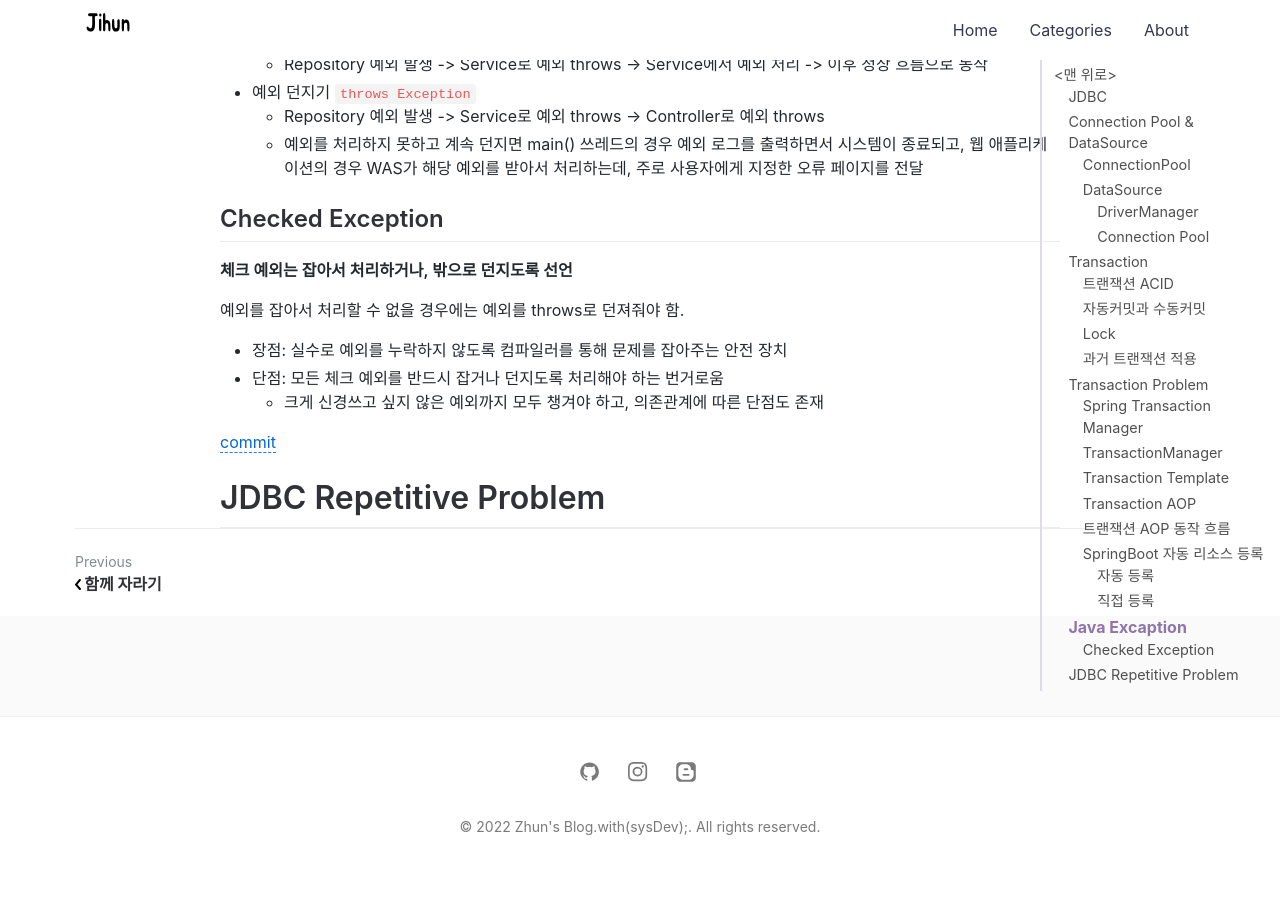
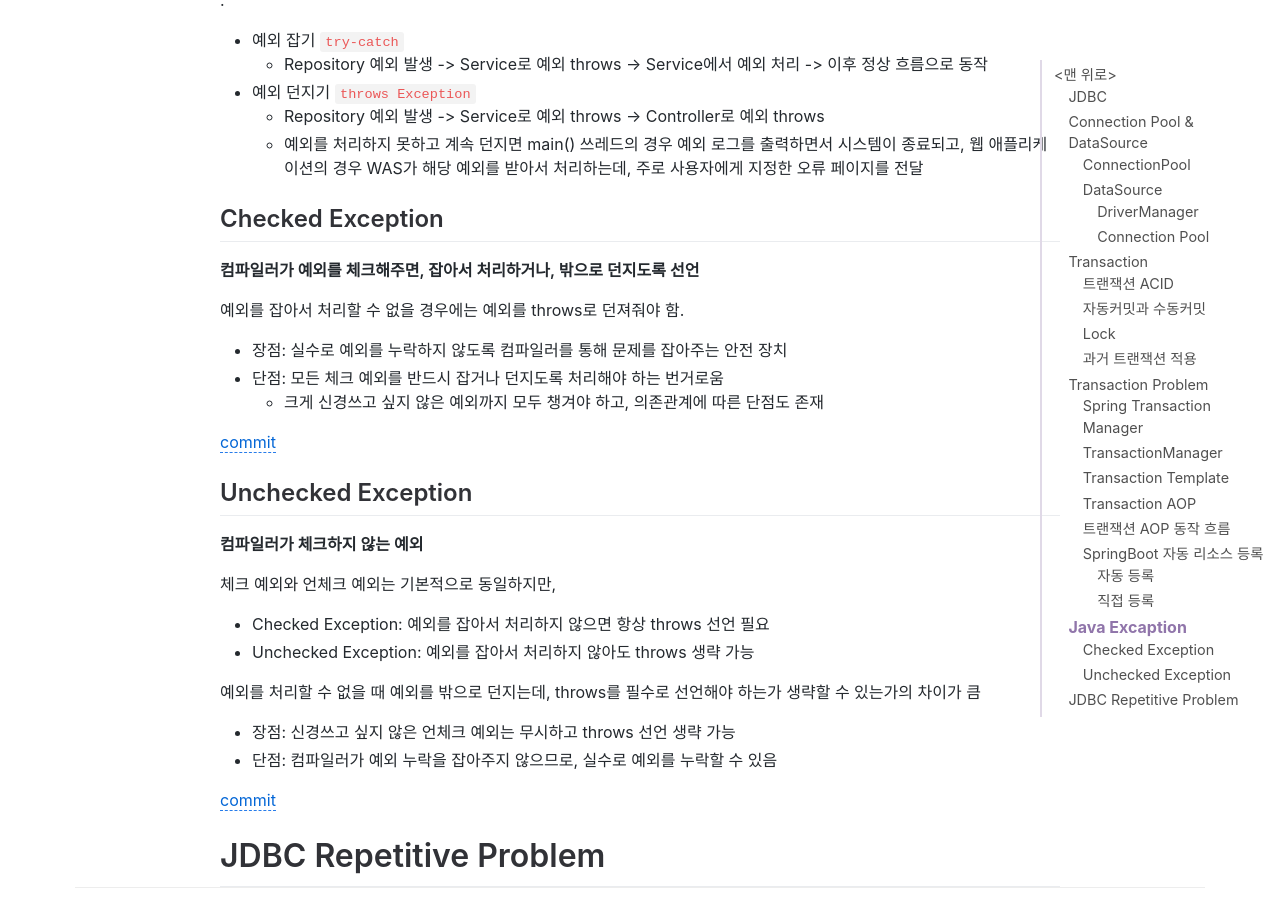
Before and after one commit to jihunparkme/jihunparkme.github.io, a Jekyll site: the page built from _posts/2022-08-08-Spring-DB-Part1.md, in a window 1280 px wide and 900 px high, scrolled down 16819 px. Built offline with Jekyll 4.4.1, drawn with Linux system fonts in a browser that asks for light colours; nearby versions of some CDN libraries; comment, search, counter and statistics services are not loaded.

Commit message:
[Java Excaption] 언체크 예외 기본 이해

```diff
--- a/_posts/2022-08-08-Spring-DB-Part1.md
+++ b/_posts/2022-08-08-Spring-DB-Part1.md
@@ -704,7 +704,7 @@
 
 ## Checked Exception
 
-**체크 예외는 잡아서 처리하거나, 밖으로 던지도록 선언**
+**컴파일러가 예외를 체크해주면, 잡아서 처리하거나, 밖으로 던지도록 선언**
 
 예외를 잡아서 처리할 수 없을 경우에는 예외를 throws로 던져줘야 함.
 
@@ -714,4 +714,20 @@
 
 [commit](https://github.com/jihunparkme/Inflearn-Spring-DB/commit/e0376ce16d24366cc0cd90831eaa997f7683f948)
 
+## Unchecked Exception
+
+**컴파일러가 체크하지 않는 예외**
+
+체크 예외와 언체크 예외는 기본적으로 동일하지만,
+
+- Checked Exception: 예외를 잡아서 처리하지 않으면 항상 throws 선언 필요
+- Unchecked Exception: 예외를 잡아서 처리하지 않아도 throws 생략 가능
+
+예외를 처리할 수 없을 때 예외를 밖으로 던지는데, throws를 필수로 선언해야 하는가 생략할 수 있는가의 차이가 큼
+
+- 장점: 신경쓰고 싶지 않은 언체크 예외는 무시하고 throws 선언 생략 가능
+- 단점: 컴파일러가 예외 누락을 잡아주지 않으므로, 실수로 예외를 누락할 수 있음
+
+[commit](https://github.com/jihunparkme/Inflearn-Spring-DB/commit/0124d2db88719152a47c8187bd928ba4ada69286)
+
 # JDBC Repetitive Problem
```
